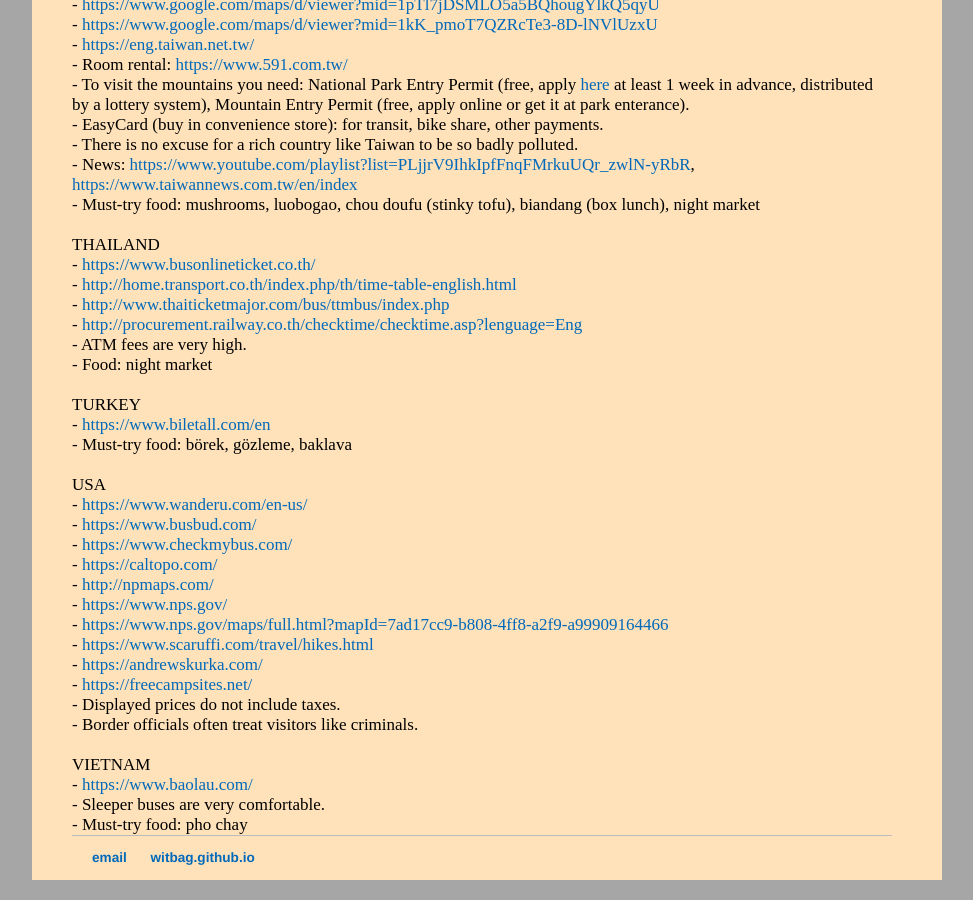
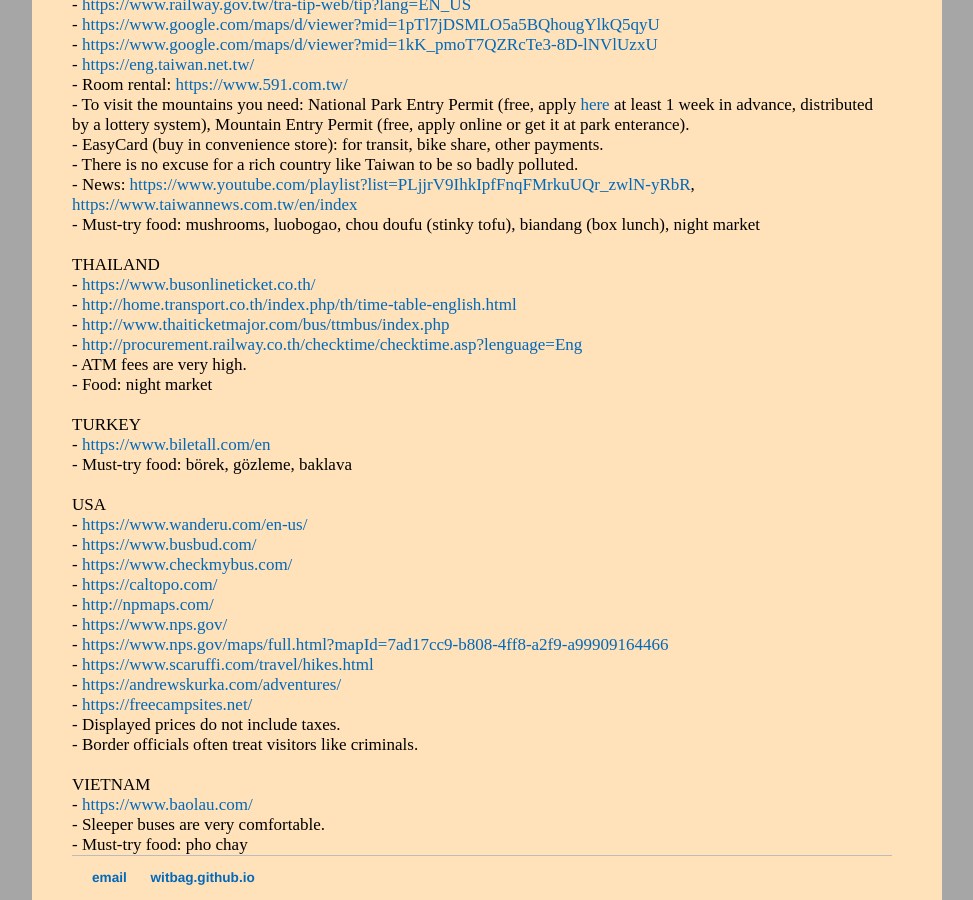
Before and after one commit to witbag/witbag.github.io, a Jekyll site: the page built from travel/notes.html, in a window 1280 px wide and 900 px high, scrolled down 4514 px. Shown: the whole window, without its empty margins (153-1126 px from the left). Built offline with Jekyll 4.4.1, drawn with Linux system fonts in a browser that asks for light colours; some of the changed lines change nothing that is shown; some of the changed text lies outside the part shown.

Commit message:
Update notes.html

```diff
--- a/travel/notes.html
+++ b/travel/notes.html
@@ -42,6 +42,7 @@
 CANADA<br>
 - <a href="https://www.busbud.com/" target=_blank>https://www.busbud.com/</a><br />
 - <a href="https://www.pc.gc.ca/en/index" target=_blank>https://www.pc.gc.ca/en/index</a><br />
+- <a href="https://caltopo.com/" target=_blank>https://caltopo.com/</a><br />
 - <a href="https://freecampsites.net/" target=_blank>https://freecampsites.net/</a><br />
 - Western half of Canada has almost no inter-city public transport.<br>
 - News: <a href="https://www.cbc.ca/news/" target=_blank>https://www.cbc.ca/news/</a><br />
@@ -241,7 +242,7 @@
 - <a href="https://www.nps.gov/" target=_blank>https://www.nps.gov/</a><br />
 - <a href="https://www.nps.gov/maps/full.html?mapId=7ad17cc9-b808-4ff8-a2f9-a99909164466" target=_blank>https://www.nps.gov/maps/full.html?mapId=7ad17cc9-b808-4ff8-a2f9-a99909164466</a><br />
 - <a href="https://www.scaruffi.com/travel/hikes.html" target=_blank>https://www.scaruffi.com/travel/hikes.html</a><br />
-- <a href="https://andrewskurka.com/" target=_blank>https://andrewskurka.com/</a><br />
+- <a href="https://andrewskurka.com/adventures/" target=_blank>https://andrewskurka.com/adventures/</a><br />
 - <a href="https://freecampsites.net/" target=_blank>https://freecampsites.net/</a><br />
 - Displayed prices do not include taxes.<br>
 - Border officials often treat visitors like criminals.<br>
```
